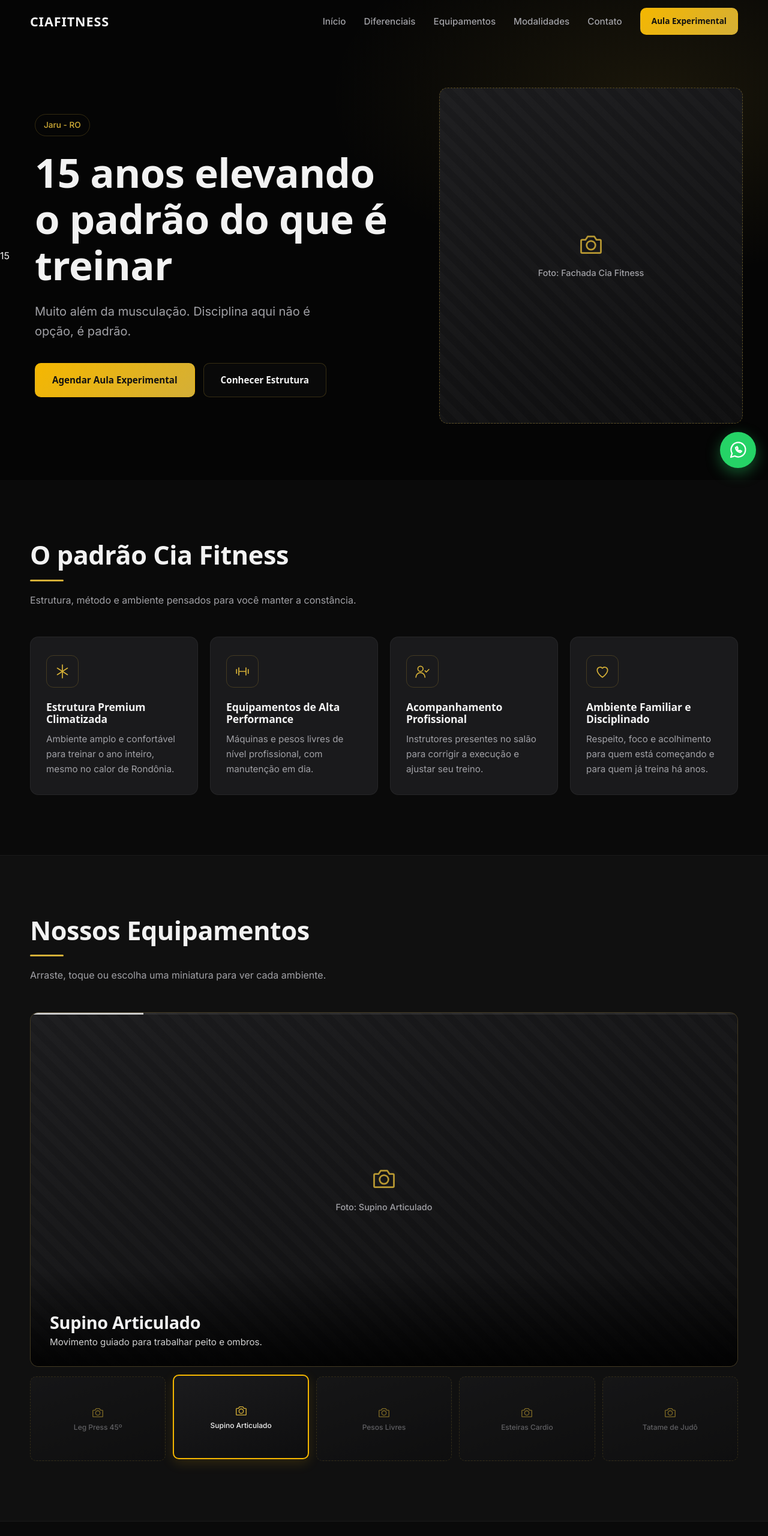
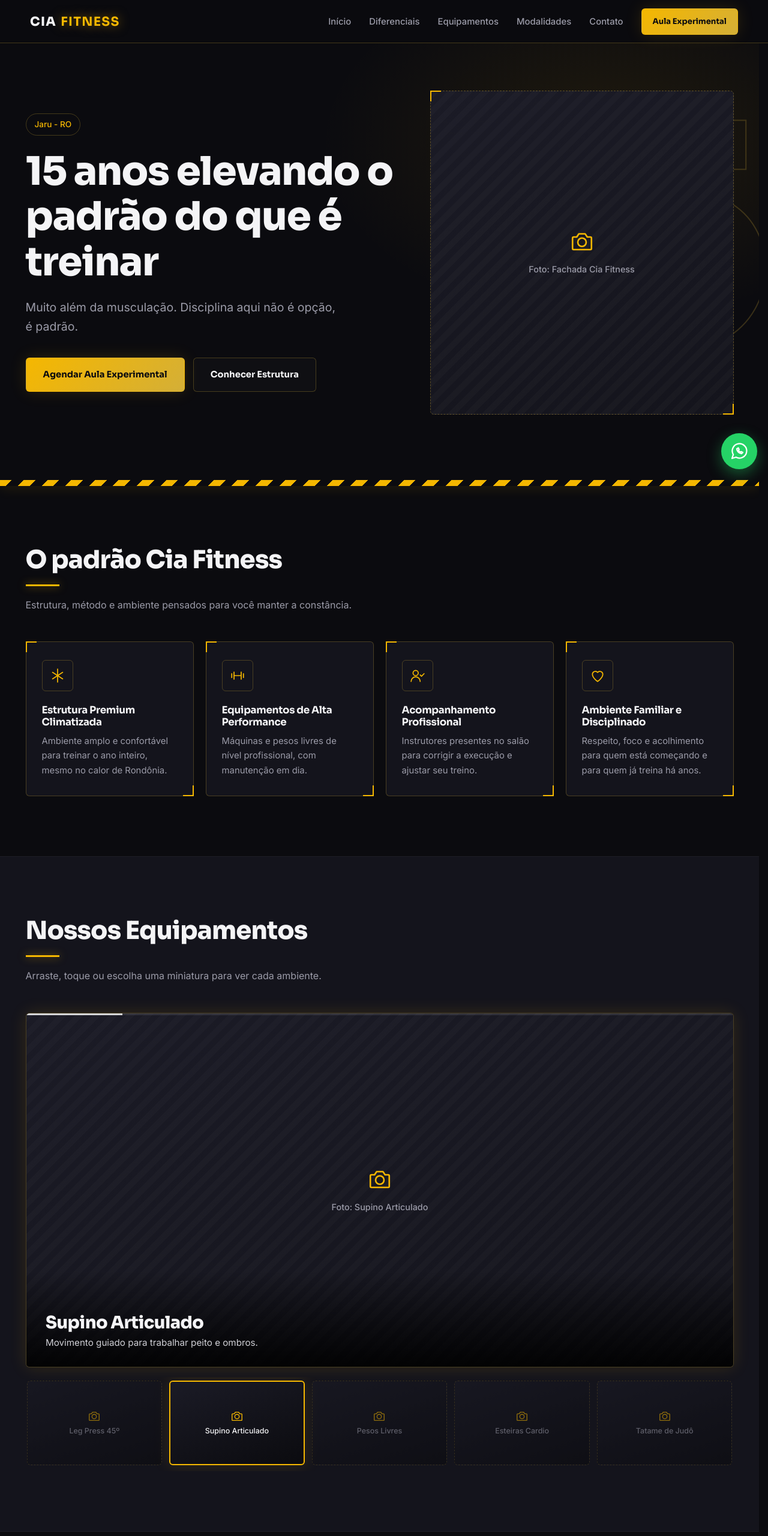
Before and after one commit to N0N-glitch/CIA-FITNESS, a plain HTML site: page index.html in a window 1280 px wide. Shown: the top 2560 px of the page at 60% size. Drawn offline with Linux system fonts and the light colour scheme.

Commit message:
Refactor CSS variables and enhance component styles
Updated CSS variables and styles for various components, including buttons, headers, and sections. Improved responsiveness and visual effects.

Signed-off-by: N0N-glitch <miguelterradeoliveira@gmail.com>

```diff
--- a/style.css
+++ b/style.css
@@ -1,138 +1,150 @@
 :root{
-  --black:#050505;
-  --bg:#0a0a0a;
-  --bg-alt:#101010;
-  --card:#1a1a1c;
-  --card-2:#222225;
-  --line:rgba(212,175,55,.22);
-  --gold:#D4AF37;
-  --gold-2:#F5B700;
-  --text:#f2f2f2;
-  --muted:#a1a1a6;
-  --wpp:#25D366;
-  --radius:14px;
-  --header-h:72px;
-  --font-title:'Montserrat',system-ui,sans-serif;
-  --font-text:'Inter',system-ui,sans-serif;
+  --bg:#0b0b0f;--surface:#14141c;--surface2:#1b1b26;
+  --gold:#D4AF37;--gold2:#F5B700;--line:rgba(212,175,55,.28);
+  --glow:0 0 28px rgba(245,183,0,.14);
+  --text:#f4f4f6;--muted:#9b9ba8;--wpp:#25D366;
+  --h:72px;--radius:6px;
+  --title:'Sora',system-ui,sans-serif;--body:'Inter',system-ui,sans-serif;
 }
 *,*::before,*::after{box-sizing:border-box;margin:0;padding:0}
-html{scroll-behavior:smooth;scroll-padding-top:var(--header-h)}
-body{background:var(--bg);color:var(--text);font-family:var(--font-text);line-height:1.65;-webkit-font-smoothing:antialiased;overflow-x:hidden}
-img,svg{display:block;max-width:100%}
+html{scroll-behavior:smooth;scroll-padding-top:calc(var(--h) + 8px);scrollbar-gutter:stable;overflow-x:hidden}
+html.menu-open{overflow:hidden}
+body{background:var(--bg);color:var(--text);font-family:var(--body);line-height:1.65;-webkit-font-smoothing:antialiased;max-width:100%}
+svg{display:block;max-width:100%}
 a{color:inherit;text-decoration:none}
 ul{list-style:none}
 button{font:inherit;color:inherit;cursor:pointer;background:none;border:0}
-h1,h2,h3{font-family:var(--font-title);line-height:1.15;letter-spacing:-.01em}
-:focus-visible{outline:2px solid var(--gold-2);outline-offset:3px}
+h1,h2,h3{font-family:var(--title);line-height:1.15;letter-spacing:-.02em}
+:focus-visible{outline:2px solid var(--gold2);outline-offset:3px}
 svg use{pointer-events:none}
 .container{width:min(1180px,100% - 40px);margin-inline:auto}
 
 /* Botões */
-.btn{display:inline-flex;align-items:center;justify-content:center;gap:8px;padding:15px 28px;border-radius:10px;font-family:var(--font-title);font-weight:700;font-size:.95rem;border:1.5px solid transparent;transition:transform .2s,background .2s,color .2s,border-color .2s}
+.btn{display:inline-flex;align-items:center;justify-content:center;padding:15px 28px;border-radius:var(--radius);font-family:var(--title);font-weight:700;font-size:.92rem;border:1.5px solid transparent;transition:transform .2s,box-shadow .2s,border-color .2s,color .2s}
 .btn:hover{transform:translateY(-2px)}
-.btn--gold{background:linear-gradient(135deg,var(--gold-2),var(--gold));color:#111}
-.btn--gold:hover{background:var(--gold-2)}
-.btn--ghost{border-color:var(--line);color:var(--text);background:rgba(255,255,255,.02)}
-.btn--ghost:hover{border-color:var(--gold);color:var(--gold)}
-.btn--sm{padding:10px 18px;font-size:.85rem}
+.btn--gold{background:linear-gradient(135deg,var(--gold2),var(--gold));color:#0b0b0f;box-shadow:var(--glow)}
+.btn--gold:hover{box-shadow:0 0 34px rgba(245,183,0,.35)}
+.btn--ghost{border-color:var(--line);background:rgba(255,255,255,.02)}
+.btn--ghost:hover{border-color:var(--gold2);color:var(--gold2)}
+.btn--sm{padding:10px 18px;font-size:.82rem}
 
-/* Header */
-.header{position:fixed;inset:0 0 auto 0;height:var(--header-h);z-index:100;display:flex;align-items:center;transition:background .3s,border-color .3s;border-bottom:1px solid transparent}
-.header.scrolled{background:rgba(8,8,8,.92);backdrop-filter:blur(10px);border-color:var(--line)}
+/* Header: fundo sólido + blur num pseudo-elemento (não quebra o menu fixo) */
+.header{position:fixed;top:0;left:0;right:0;height:var(--h);z-index:100;display:flex;align-items:center}
+.header::before{content:"";position:absolute;inset:0;z-index:-1;background:rgba(11,11,15,.9);backdrop-filter:blur(14px);-webkit-backdrop-filter:blur(14px);border-bottom:1px solid var(--line)}
 .header__inner{display:flex;align-items:center;justify-content:space-between}
-.logo{font-family:var(--font-title);font-weight:900;font-size:1.35rem;letter-spacing:.04em}
-.logo span{color:var(--gold)}
+.logo{position:relative;z-index:3;font-family:var(--title);font-weight:800;font-size:1.3rem;letter-spacing:.06em}
+.logo b{color:var(--gold2);margin-left:.35em;text-shadow:0 0 18px rgba(245,183,0,.5)}
 .nav{display:flex;align-items:center;gap:30px}
-.nav a:not(.btn){font-weight:500;font-size:.95rem;color:var(--muted);transition:color .2s}
-.nav a:not(.btn):hover,.nav a.active{color:var(--gold)}
-.burger{display:none;width:44px;height:44px;flex-direction:column;justify-content:center;align-items:center;gap:6px;z-index:101}
-.burger span{width:24px;height:2px;background:var(--gold);transition:transform .3s,opacity .3s}
-.burger.open span:nth-child(1){transform:translateY(8px) rotate(45deg)}
-.burger.open span:nth-child(2){opacity:0}
-.burger.open span:nth-child(3){transform:translateY(-8px) rotate(-45deg)}
+.nav a:not(.btn){font-weight:500;font-size:.93rem;color:var(--muted);transition:color .2s}
+.nav a:not(.btn):hover{color:var(--gold2)}
+.burger{display:none;position:relative;z-index:3;width:44px;height:44px;flex-direction:column;justify-content:center;align-items:center;gap:7px}
+.burger span{width:26px;height:2px;background:var(--gold2);transition:transform .3s}
+.burger.open span:nth-child(1){transform:translateY(4.5px) rotate(45deg)}
+.burger.open span:nth-child(2){transform:translateY(-4.5px) rotate(-45deg)}
 
-/* Placeholders de foto */
-.ph{position:relative;display:flex;flex-direction:column;align-items:center;justify-content:center;gap:14px;text-align:center;padding:20px;color:var(--muted);background:
-  repeating-linear-gradient(45deg,rgba(255,255,255,.015) 0 12px,transparent 12px 24px),
-  linear-gradient(160deg,#1b1b1d,#0e0e0f);border:1.5px dashed rgba(212,175,55,.35);border-radius:var(--radius)}
-.ph svg{width:44px;height:44px;color:var(--gold);opacity:.85}
+/* Placeholders e detalhe industrial (cantos) */
+.ph{position:relative;display:flex;flex-direction:column;align-items:center;justify-content:center;gap:14px;text-align:center;padding:20px;color:var(--muted);background:repeating-linear-gradient(135deg,rgba(255,255,255,.018) 0 10px,transparent 10px 20px),linear-gradient(160deg,var(--surface2),var(--surface));border:1.5px dashed rgba(212,175,55,.38);border-radius:var(--radius)}
+.ph svg{width:42px;height:42px;color:var(--gold2)}
 .ph span{font-size:.9rem;font-weight:500;max-width:260px}
-.ph--hero{aspect-ratio:4/5;max-height:560px;width:100%}
+.ph--hero{aspect-ratio:4/5;max-height:540px;width:100%}
 .ph--mod{aspect-ratio:16/10;border-radius:var(--radius) var(--radius) 0 0;border-width:0 0 1.5px 0}
-.ph--slide{position:absolute;inset:0;border-radius:0;border:0}
-.ph--map{min-height:340px;height:100%}
+.ph--slide{position:absolute;inset:0;border:0;border-radius:0}
+.bracket{position:relative}
+.bracket::before,.bracket::after{content:"";position:absolute;width:18px;height:18px;border:2px solid var(--gold2);pointer-events:none;z-index:2}
+.bracket::before{top:-1px;left:-1px;border-right:0;border-bottom:0}
+.bracket::after{bottom:-1px;right:-1px;border-left:0;border-top:0}
 
 /* Hero */
-.hero{min-height:100svh;display:flex;align-items:center;padding:calc(var(--header-h) + 40px) 0 60px;background:radial-gradient(900px 500px at 85% 20%,rgba(212,175,55,.1),transparent 60%),var(--black)}
-.hero__inner{display:grid;grid-template-columns:1.1fr .9fr;gap:56px;align-items:center}
-.hero__tag{display:inline-block;padding:6px 14px;border:1px solid var(--line);border-radius:99px;color:var(--gold);font-size:.85rem;font-weight:500;margin-bottom:22px}
-.hero h1{font-size:clamp(2.3rem,5.4vw,4.2rem);font-weight:900;margin-bottom:22px}
-.hero__sub{font-size:clamp(1.05rem,1.6vw,1.25rem);color:var(--muted);max-width:520px;margin-bottom:36px}
+.hero{position:relative;overflow:hidden;min-height:100svh;display:flex;align-items:center;padding:calc(var(--h) + 40px) 0 70px;background:radial-gradient(800px 500px at 80% 30%,rgba(245,183,0,.09),transparent 60%),var(--bg)}
+.hero__num{position:absolute;right:-2%;top:50%;transform:translateY(-50%);font-family:var(--title);font-weight:800;font-size:clamp(14rem,40vw,36rem);line-height:.8;color:transparent;-webkit-text-stroke:2px rgba(212,175,55,.22);pointer-events:none;user-select:none}
+.hero__inner{position:relative;z-index:1;display:grid;grid-template-columns:1.1fr .9fr;gap:56px;align-items:center}
+.hero__tag{display:inline-block;padding:6px 14px;border:1px solid var(--line);border-radius:99px;color:var(--gold2);font-size:.85rem;font-weight:500;margin-bottom:22px}
+.hero h1{font-size:clamp(2.3rem,5.2vw,4.1rem);font-weight:800;margin-bottom:22px}
+.hero__sub{font-size:clamp(1.02rem,1.6vw,1.22rem);color:var(--muted);max-width:520px;margin-bottom:36px}
 .hero__actions{display:flex;flex-wrap:wrap;gap:14px}
+.stripe{height:10px;background:repeating-linear-gradient(135deg,var(--gold2) 0 14px,var(--bg) 14px 28px);box-shadow:0 0 22px rgba(245,183,0,.2)}
 
 /* Seções */
 .section{padding:100px 0}
-.section--alt{background:var(--bg-alt);border-block:1px solid rgba(255,255,255,.04)}
-.section__title{font-size:clamp(1.8rem,3.4vw,2.7rem);font-weight:800;margin-bottom:12px}
-.section__title::after{content:"";display:block;width:56px;height:3px;background:var(--gold);margin-top:16px;border-radius:2px}
+.section--alt{background:var(--surface);border-block:1px solid rgba(255,255,255,.04)}
+.section__title{font-size:clamp(1.8rem,3.4vw,2.6rem);font-weight:800;margin-bottom:12px}
+.section__title::after{content:"";display:block;width:56px;height:3px;background:var(--gold2);margin-top:16px;box-shadow:0 0 14px rgba(245,183,0,.6)}
 .section__lead{color:var(--muted);max-width:600px;margin:18px 0 48px}
 
 /* Cards */
 .cards{display:grid;grid-template-columns:repeat(4,1fr);gap:20px}
-.card{background:var(--card);border:1px solid rgba(255,255,255,.05);border-radius:var(--radius);padding:30px 26px;transition:border-color .3s,transform .3s}
-.card:hover{border-color:var(--gold);transform:translateY(-4px)}
-.card__icon{width:54px;height:54px;display:grid;place-items:center;border:1px solid var(--line);border-radius:12px;margin-bottom:22px}
-.card__icon svg{width:26px;height:26px;color:var(--gold)}
-.card h3{font-size:1.1rem;font-weight:700;margin-bottom:10px}
-.card p{color:var(--muted);font-size:.95rem}
+.card{background:var(--surface);border:1px solid var(--line);border-radius:var(--radius);padding:30px 26px;transition:box-shadow .3s,border-color .3s}
+.card:hover{border-color:var(--gold2);box-shadow:var(--glow)}
+.card__icon{width:52px;height:52px;display:grid;place-items:center;border:1px solid var(--line);border-radius:var(--radius);margin-bottom:22px}
+.card__icon svg{width:26px;height:26px;color:var(--gold2)}
+.card h3{font-size:1.05rem;font-weight:700;margin-bottom:10px}
+.card p{color:var(--muted);font-size:.93rem}
 
 /* Carrossel */
-.carousel{position:relative;border-radius:var(--radius);overflow:hidden;border:1px solid var(--line);background:var(--card)}
-.carousel__progress{position:absolute;top:0;left:0;right:0;height:3px;background:rgba(255,255,255,.08);z-index:5}
-.carousel__progress i{display:block;height:100%;width:0;background:rgba(255,255,255,.75)}
+.carousel{position:relative;border-radius:var(--radius);overflow:hidden;border:1px solid var(--line);background:var(--surface);box-shadow:var(--glow)}
+.carousel__progress{position:absolute;top:0;left:0;right:0;height:3px;background:rgba(255,255,255,.1);z-index:5}
+.carousel__progress i{display:block;height:100%;width:0;background:rgba(255,255,255,.8)}
 .carousel__viewport{overflow:hidden;cursor:grab;touch-action:pan-y;user-select:none;-webkit-user-select:none}
 .carousel__viewport.dragging{cursor:grabbing}
 .carousel__track{display:flex;will-change:transform}
 .slide{position:relative;flex:0 0 100%;aspect-ratio:16/8;min-height:280px;overflow:hidden}
-.slide figcaption{position:absolute;inset:auto 0 0 0;padding:70px 32px 28px;background:linear-gradient(to top,rgba(0,0,0,.88),transparent)}
+.slide figcaption{position:absolute;inset:auto 0 0 0;padding:70px 32px 28px;background:linear-gradient(to top,rgba(0,0,0,.9),transparent)}
 .slide h3{font-size:clamp(1.2rem,2.4vw,1.8rem);font-weight:800;margin-bottom:4px}
-.slide p{color:#d0d0d0;font-size:.95rem}
-.thumbs{display:grid;grid-template-columns:repeat(5,1fr);gap:12px;margin-top:16px}
-.thumb{position:relative;aspect-ratio:16/10;border-radius:10px;border:1.5px dashed rgba(212,175,55,.3);background:linear-gradient(160deg,#1b1b1d,#0e0e0f);color:var(--muted);display:flex;flex-direction:column;align-items:center;justify-content:center;gap:6px;padding:6px;font-size:.75rem;font-weight:500;line-height:1.25;text-align:center;opacity:.55;transition:opacity .25s,border-color .25s,transform .25s}
-.thumb svg{width:22px;height:22px;color:var(--gold)}
+.slide p{color:#d0d0d6;font-size:.95rem}
+.thumbs{position:relative;display:flex;gap:12px;margin-top:16px;padding:6px 2px 10px;overflow-x:auto;scrollbar-width:none;cursor:grab;-webkit-overflow-scrolling:touch}
+.thumbs::-webkit-scrollbar{display:none}
+.thumbs.dragging{cursor:grabbing;user-select:none}
+.thumb{flex:1 0 150px;aspect-ratio:16/10;display:flex;flex-direction:column;align-items:center;justify-content:center;gap:6px;padding:8px;border-radius:var(--radius);border:1.5px dashed rgba(212,175,55,.32);background:linear-gradient(160deg,var(--surface2),var(--bg));color:var(--muted);font-size:.78rem;font-weight:500;text-align:center;line-height:1.25;opacity:.55;transition:opacity .25s,border-color .25s,box-shadow .25s}
+.thumb svg{width:22px;height:22px;color:var(--gold2)}
 .thumb:hover{opacity:.9}
-.thumb.active{opacity:1;border:2px solid var(--gold-2);color:var(--text);transform:translateY(-3px);box-shadow:0 6px 20px rgba(245,183,0,.15)}
+.thumb.active{opacity:1;border:2px solid var(--gold2);color:var(--text);box-shadow:var(--glow)}
 
 /* Modalidades */
 .mods{display:grid;grid-template-columns:repeat(3,1fr);gap:24px}
-.mod{background:var(--card);border:1px solid rgba(255,255,255,.05);border-radius:var(--radius);overflow:hidden;transition:border-color .3s}
-.mod:hover{border-color:var(--gold)}
+.mod{background:var(--surface);border:1px solid var(--line);border-radius:var(--radius);overflow:hidden;transition:box-shadow .3s,border-color .3s}
+.mod:hover{border-color:var(--gold2);box-shadow:var(--glow)}
 .mod__body{padding:26px}
-.mod h3{font-size:1.2rem;font-weight:700;margin-bottom:8px}
-.mod p{color:var(--muted);font-size:.95rem}
+.mod h3{font-size:1.15rem;font-weight:700;margin-bottom:8px}
+.mod p{color:var(--muted);font-size:.93rem}
 
-/* Contato */
-.contact{display:grid;grid-template-columns:1fr 1fr;gap:56px;align-items:stretch}
-.info{display:grid;gap:22px;margin-bottom:34px}
+/* Horários e contato */
+.contact{display:grid;grid-template-columns:1fr 1fr;gap:24px}
+.board{background:var(--bg);border:1px solid var(--line);border-radius:var(--radius);padding:30px}
+.board__head{display:flex;flex-wrap:wrap;gap:12px;align-items:center;justify-content:space-between;margin-bottom:20px}
+.board__head h3{font-size:1.15rem}
+.status{padding:5px 12px;border-radius:99px;font-size:.8rem;font-weight:600;border:1px solid var(--line);color:var(--muted)}
+.status.open{color:#58e08a;border-color:rgba(88,224,138,.5)}
+.status.closed{color:#ff7a7a;border-color:rgba(255,122,122,.5)}
+.hours{width:100%;border-collapse:collapse}
+.hours tr{border-bottom:1px solid rgba(255,255,255,.07)}
+.hours th,.hours td{padding:14px 10px;text-align:left;font-size:.95rem}
+.hours th{font-weight:600}
+.hours td{text-align:right;color:var(--muted);white-space:nowrap}
+.hours tr.today{background:rgba(245,183,0,.08);box-shadow:inset 3px 0 0 var(--gold2)}
+.hours tr.today td{color:var(--gold2);font-weight:600}
+.board__note{margin-top:16px;color:var(--muted);font-size:.85rem}
+.info{display:grid;gap:22px;margin-bottom:28px}
 .info li{display:flex;gap:16px;align-items:flex-start}
-.info svg{width:26px;height:26px;color:var(--gold);flex-shrink:0;margin-top:2px}
-.info strong{display:block;font-family:var(--font-title);font-size:.95rem}
-.info span,.info a{color:var(--muted);font-size:.95rem}
-.info a:hover{color:var(--gold)}
+.info svg{width:26px;height:26px;color:var(--gold2);flex-shrink:0;margin-top:2px}
+.info strong{display:block;font-family:var(--title);font-size:.95rem}
+.info span,.info a{display:block;color:var(--muted);font-size:.95rem}
+.info a:hover{color:var(--gold2)}
+.board__actions{display:flex;flex-wrap:wrap;gap:12px}
 
 /* Rodapé */
-.footer{background:var(--black);border-top:1px solid var(--line);padding:34px 0}
-.footer__inner{display:flex;flex-wrap:wrap;gap:14px;align-items:center;justify-content:space-between}
+.footer{background:#07070a;border-top:1px solid var(--line);padding:36px 0}
+.footer__inner{display:flex;flex-wrap:wrap;gap:16px 32px;align-items:center;justify-content:space-between}
 .footer p{color:var(--muted);font-size:.85rem}
+.footer__copy{width:100%;text-align:center;padding-top:16px;border-top:1px solid rgba(255,255,255,.06)}
+.social{display:flex;gap:10px}
+.social a{width:42px;height:42px;display:grid;place-items:center;border:1px solid var(--line);border-radius:var(--radius);color:var(--gold2);transition:box-shadow .2s,border-color .2s}
+.social a:hover{border-color:var(--gold2);box-shadow:var(--glow)}
+.social svg{width:20px;height:20px}
 
 /* WhatsApp flutuante */
-.wpp{position:fixed;right:20px;bottom:20px;width:60px;height:60px;border-radius:50%;background:var(--wpp);color:#fff;display:grid;place-items:center;z-index:90;box-shadow:0 8px 24px rgba(37,211,102,.4);transition:transform .2s}
+.wpp{position:fixed;right:18px;bottom:18px;width:60px;height:60px;border-radius:50%;background:var(--wpp);color:#fff;display:grid;place-items:center;z-index:90;box-shadow:0 8px 24px rgba(37,211,102,.4);transition:transform .2s}
 .wpp:hover{transform:scale(1.08)}
 .wpp svg{width:32px;height:32px}
-
-/* Revelação ao rolar */
-.reveal{opacity:0;transform:translateY(20px);transition:opacity .7s,transform .7s}
-.reveal.in{opacity:1;transform:none}
 
 /* Responsivo */
 @media (max-width:980px){
@@ -143,23 +155,18 @@ svg use{pointer-events:none}
 }
 @media (max-width:820px){
   .burger{display:flex}
-  .nav{position:fixed;inset:0;flex-direction:column;justify-content:center;gap:26px;background:rgba(5,5,5,.97);transform:translateX(100%);transition:transform .35s}
-  .nav.open{transform:none}
-  .nav a:not(.btn){font-size:1.3rem}
+  .nav{position:fixed;top:0;left:0;width:100%;height:100vh;height:100dvh;z-index:2;flex-direction:column;justify-content:center;gap:26px;background:var(--bg);opacity:0;visibility:hidden;transition:opacity .3s,visibility .3s}
+  .nav.open{opacity:1;visibility:visible}
+  .nav a:not(.btn){font-family:var(--title);font-size:1.4rem;color:var(--text)}
 }
 @media (max-width:620px){
   .section{padding:72px 0}
   .cards,.mods{grid-template-columns:1fr}
   .slide{aspect-ratio:4/3}
   .slide figcaption{padding:50px 20px 20px}
-  .thumbs{gap:6px}
-  .thumb{font-size:0}
-  .thumb svg{width:20px;height:20px}
+  .board{padding:22px}
   .btn{width:100%}
-  .hero__actions{flex-direction:column}
+  .hero__actions,.board__actions{flex-direction:column}
+  .footer__inner{flex-direction:column;align-items:flex-start}
 }
-@media (prefers-reduced-motion:reduce){
-  html{scroll-behavior:auto}
-  *{transition-duration:.01ms !important}
-  .reveal{opacity:1;transform:none}
-                                                                         }
+@media (prefers-reduced-motion:reduce){html{scroll-behavior:auto}*{transition-duration:.01ms!important}}
```
